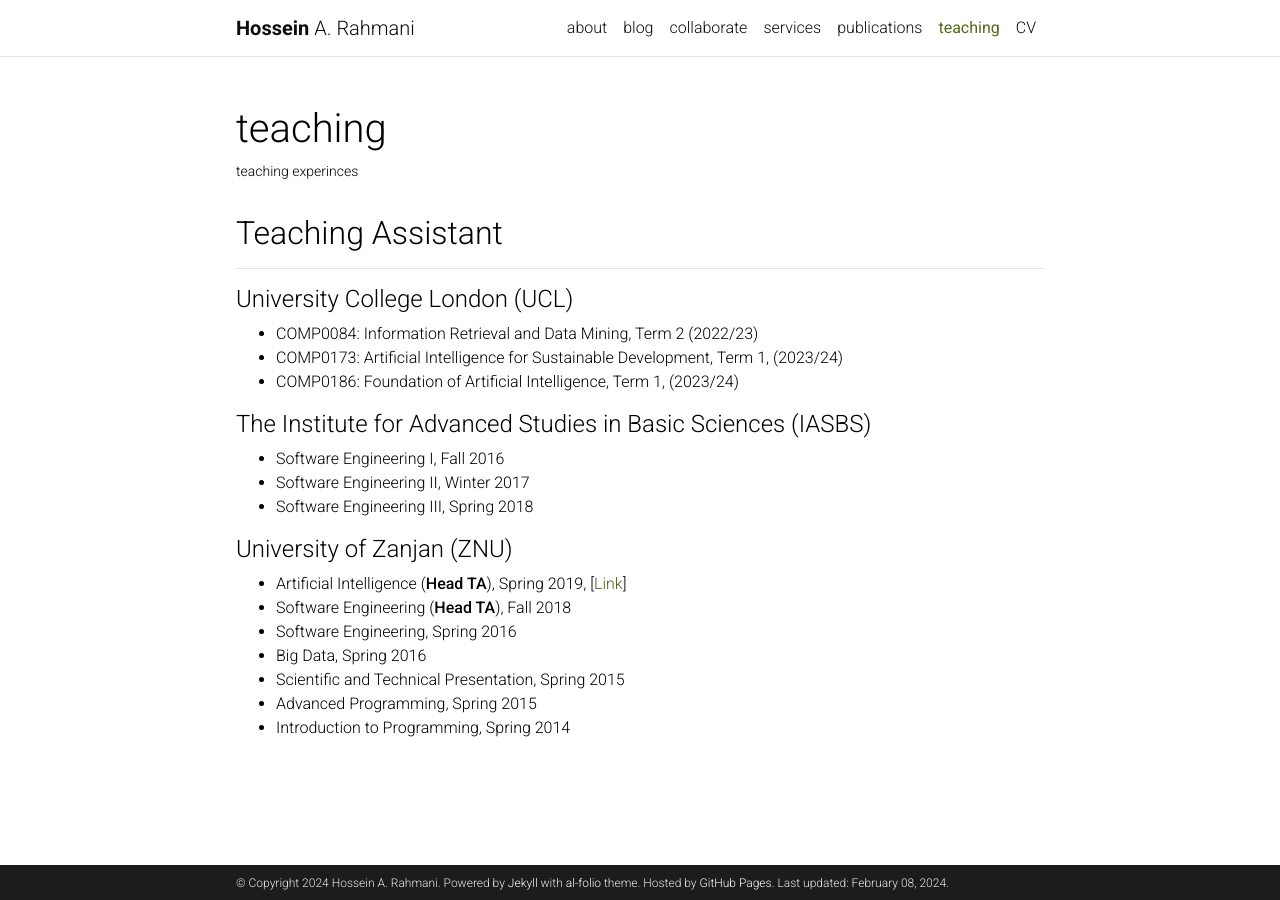
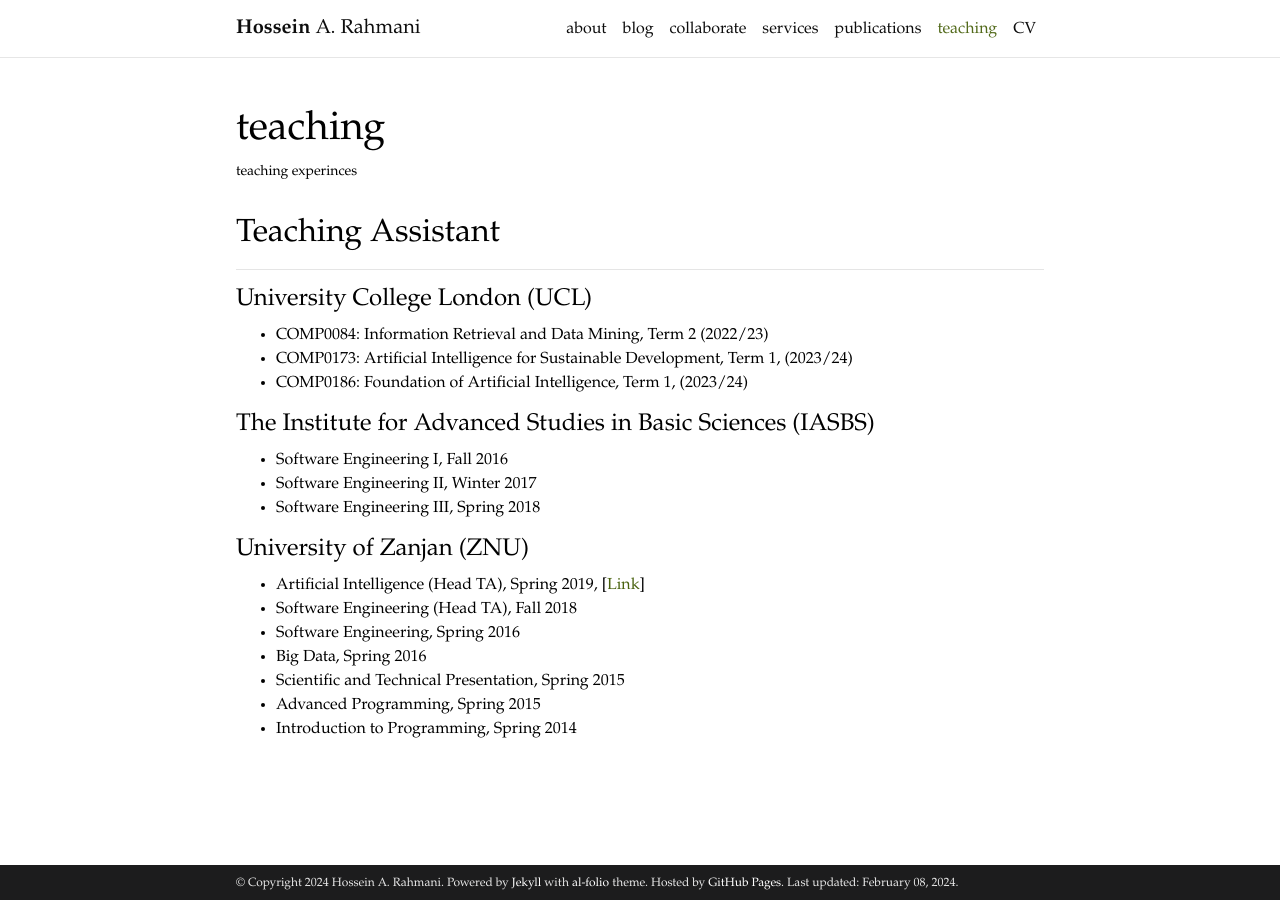
Before and after one commit to rahmanidashti/rahmanidashti.github.io, a Jekyll site: the page built from _pages/teaching.md, in a window 1280 px wide. Built offline with Jekyll 4.4.1, drawn with Linux system fonts in a browser that asks for light colours; full-size pictures stand in for the smaller copies a plugin makes; comment, search, counter and statistics services are not loaded; a style sheet for code colours, icons or effects is not loaded.

Commit message:
Update _layout.scss

```diff
--- a/_sass/_layout.scss
+++ b/_sass/_layout.scss
@@ -6,7 +6,7 @@
   padding-bottom: 70px;
   color: var(--global-text-color);
   background-color: var(--global-bg-color);
-  font-family: "Roboto", sans-serif, "Palatino Linotype", "Book Antiqua", Palatino, serif;
+  font-family: "Palatino Linotype", "Book Antiqua", Palatino, serif;
 
   h1, h2, h3, h4, h5, h6 {
     scroll-margin-top: 66px;
```
